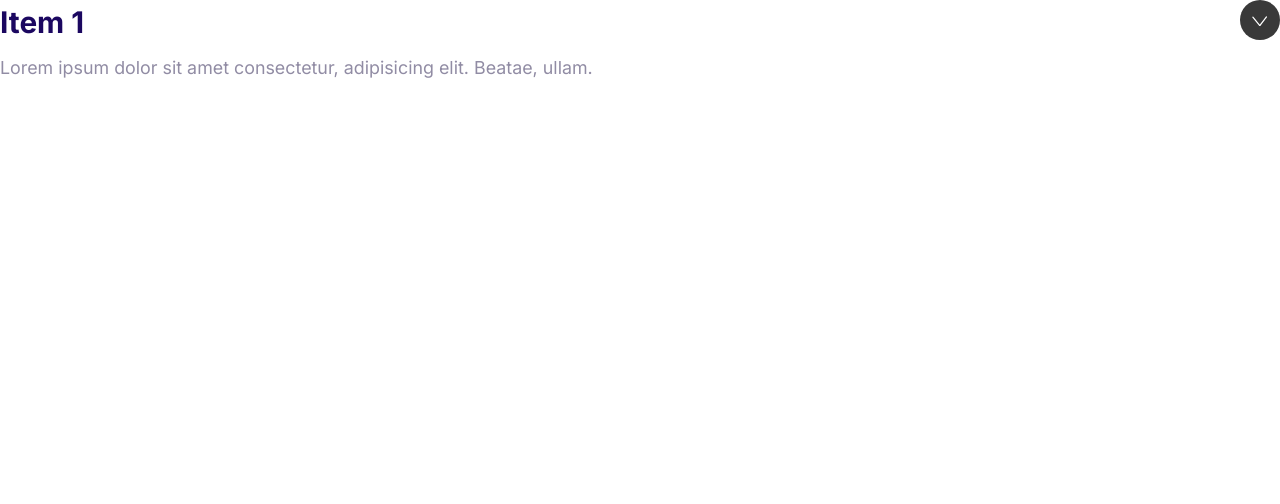
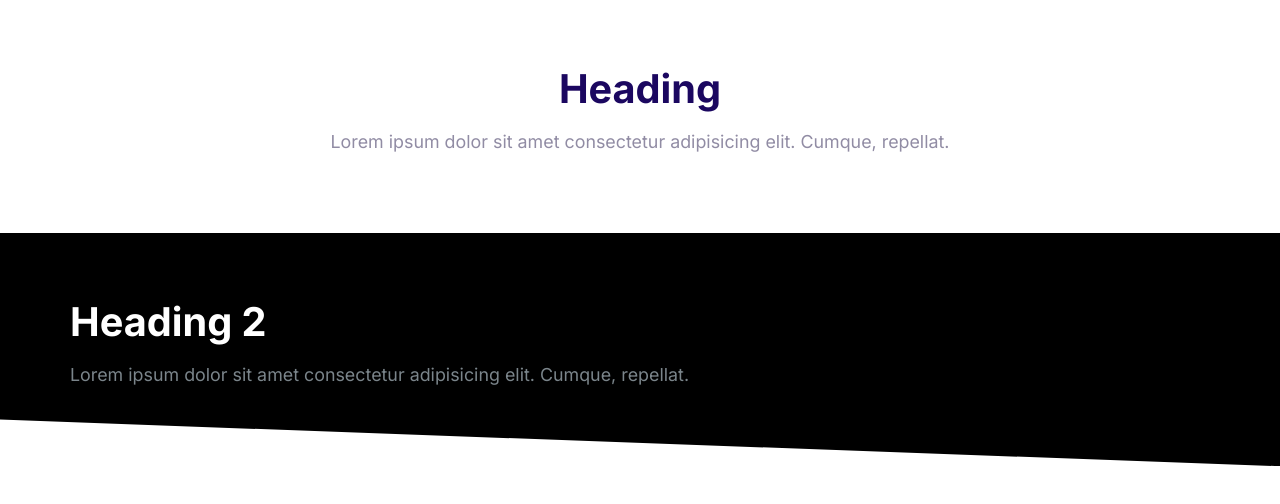
Before and after one commit to Psoccrates/cloud-service-project, a plain HTML site: page html/index.html in a window 1280 px wide. Drawn offline with Linux system fonts and the light colour scheme.

Commit message:
Defined blocks or sections.

```diff
--- a/CSS/styles.css
+++ b/CSS/styles.css
@@ -13,6 +13,11 @@
 *::after,
 *::before {
   box-sizing: border-box;
+}
+
+.container {
+  margin: 0 auto;
+  max-width: 1140px;
 }
 
 /* Typography */
@@ -559,3 +564,36 @@
   max-height: 100vh;
   opacity: 1;
 }
+
+/* Blocks or Sections */
+.block {
+  --padding-verticle: 6rem;
+  padding: var(--padding-verticle) 2rem;
+}
+
+.block__heading {
+  margin-top: 0;
+}
+
+.block--dark {
+  background: #000;
+  color: #7b858b;
+}
+
+.block--dark .block__heading {
+  color: #fff;
+}
+
+.block--skewed-right {
+  clip-path: polygon(0% 0%, 100% 0%, 100% 100%, 0% 80%);
+  padding-bottom: calc(--padding-verticle + 4rem);
+}
+
+.block--skewed-left {
+  clip-path: polygon(0% 0%, 100% 0%, 100% 80%, 0% 100%);
+  padding-bottom: calc(--padding-verticle + 4rem);
+}
+
+.block__header {
+  text-align: center;
+}
--- a/html/index.html
+++ b/html/index.html
@@ -15,17 +15,24 @@
     <link rel="stylesheet" href="/css/styles.css" />
   </head>
   <body>
-    <div class="collapsible collapsible--expanded">
-      <header class="collapsible__header">
-        <h2 class="collapsible__heading">Item 1</h2>
-        </svg><svg class="icon icon--white collapsible__chevron">
-          <use xlink:href="/images/sprite.svg#chevron"></use>
-        </svg>
+    <section class="block container">
+      <header class="block__header">
+        <h2 class="block__heading">Heading</h2>
+        <p>
+          Lorem ipsum dolor sit amet consectetur adipisicing elit. Cumque,
+          repellat.
+        </p>
       </header>
-      <div class="collapsible__content">
-        Lorem ipsum dolor sit amet consectetur, adipisicing elit. Beatae, ullam.
+    </section>
+    <section class="block block--dark block--skewed-right">
+      <div class="container">
+        <h2 class="block__heading">Heading 2</h2>
+        <p>
+          Lorem ipsum dolor sit amet consectetur adipisicing elit. Cumque,
+          repellat.
+        </p>
       </div>
-    </div>
+    </section>
     <script src="/js/main.js"></script>
   </body>
 </html>
```
Also changed, not shown: COMPONENTS/blocks.html (added, +16 -0 lines).
